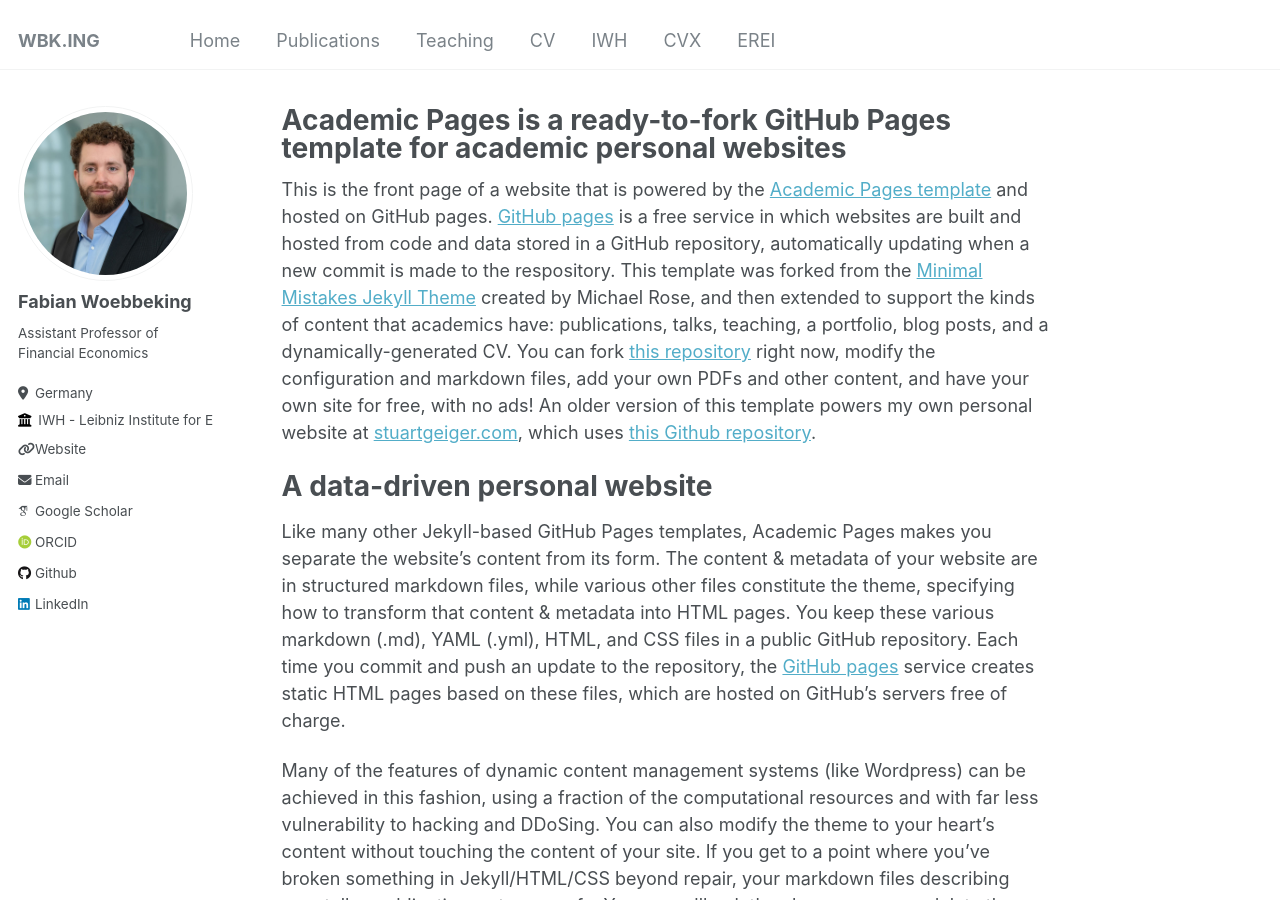
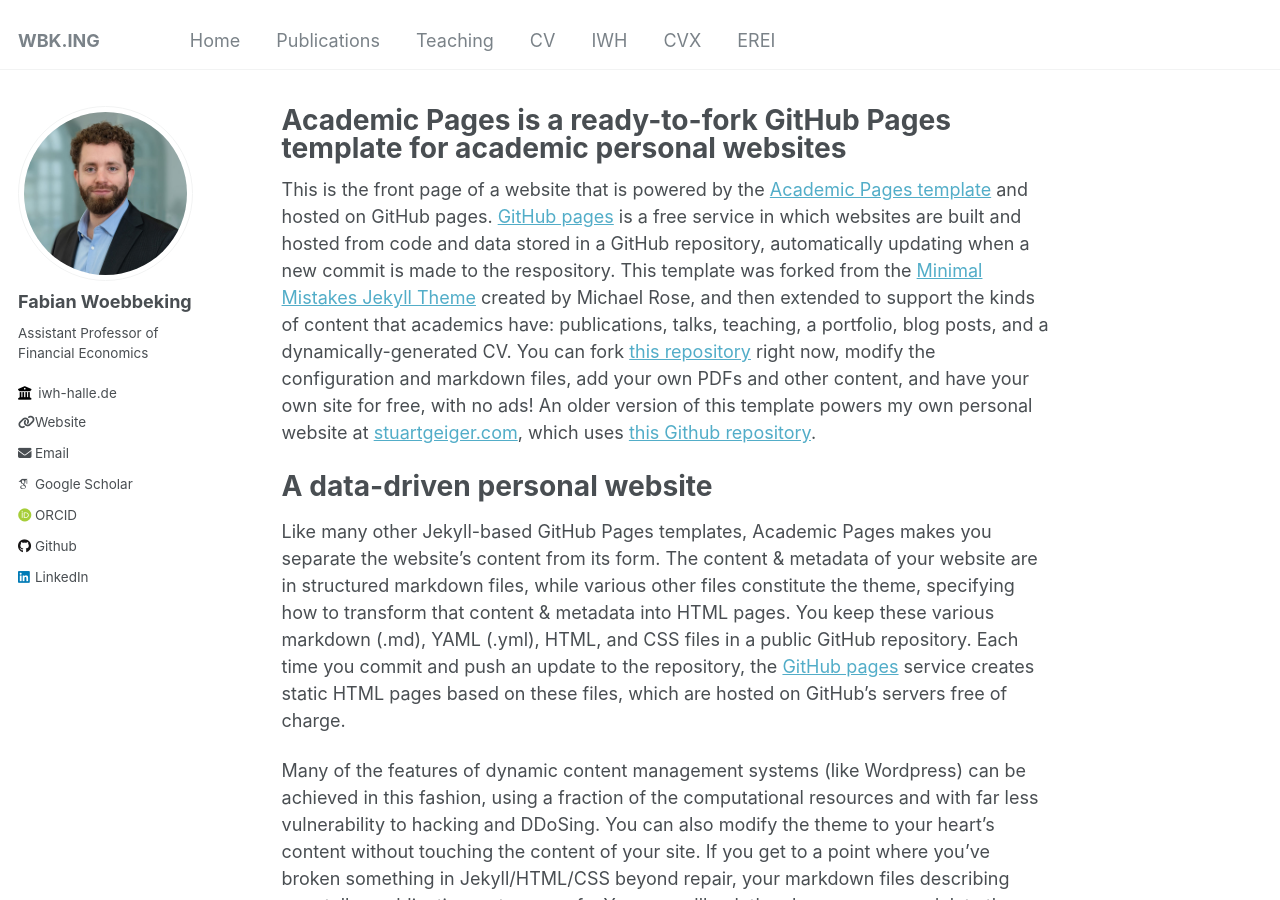
Before and after one commit to cafawo/cafawo.github.io, a Jekyll site: the page built from _pages/about.md, in a window 1280 px wide and 900 px high. Built offline with Jekyll 4.4.1, drawn with Linux system fonts in a browser that asks for light colours; some web fonts are replaced.

Commit message:
Update _config.yml

```diff
--- a/_config.yml
+++ b/_config.yml
@@ -25,8 +25,8 @@ author:
   name             : "Fabian Woebbeking"
   pronouns         : # example: "she/her"
   bio              : "Assistant Professor of Financial Economics"
-  location         : "Germany"
-  employer         : "IWH - Leibniz Institute for Economic Research"
+  location         : # s"Germany"
+  employer         : "iwh-halle.de"
   uri              : "wbk.ing"
   email            : "f@wbk.ing"
 
```
